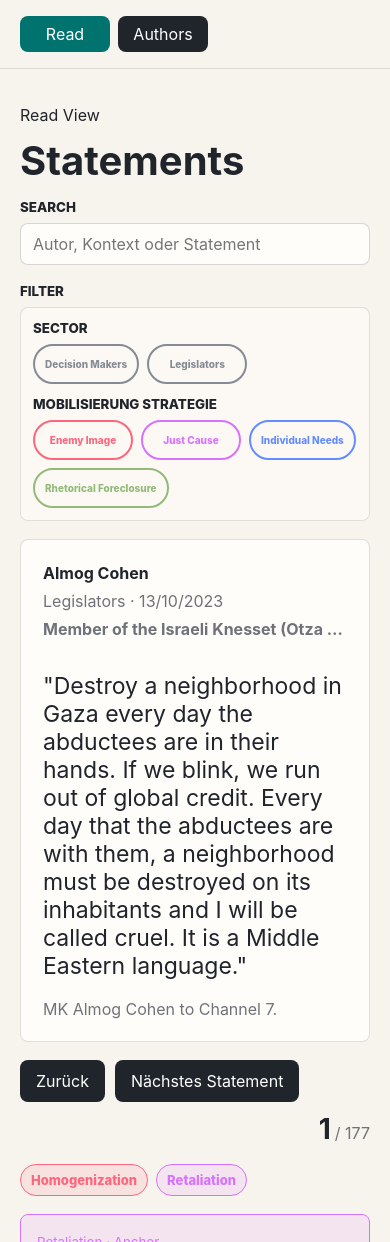
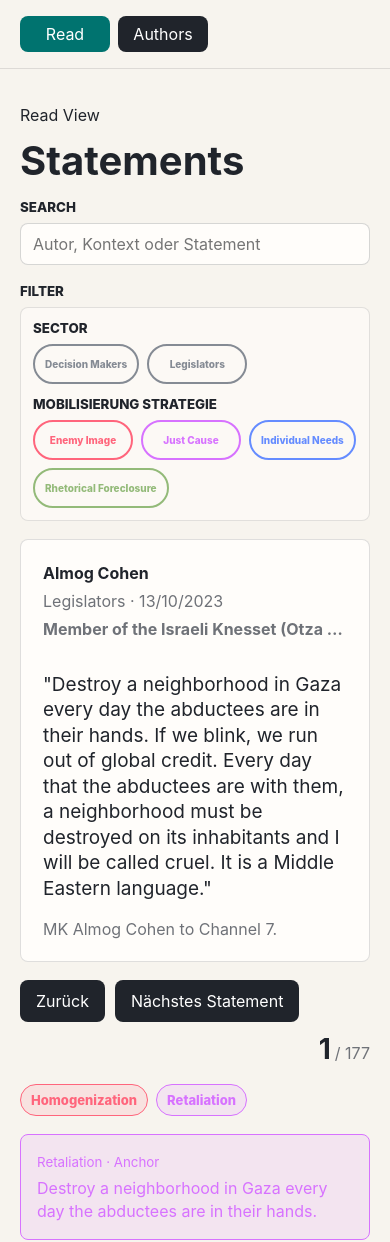
Before and after one commit to eligi9/intend, a Vue app: page / in a window 390 px wide. Shown: the top 1242 px of the page. Built offline with nearby package versions, Linux system fonts and the light colour scheme.

Commit message:
Extract read statement card

```diff
--- /dev/null
+++ b/src/components/read-statement-card/ReadStatementCard.css
@@ -0,0 +1,80 @@
+.read-statement-card {
+  display: flex;
+  flex-direction: column;
+  width: 100%;
+  min-height: 310px;
+  padding: 30px;
+  border: 1px solid rgba(32, 36, 43, 0.14);
+  border-radius: 8px;
+  color: #20242b;
+  background: #fffdfa;
+  text-align: left;
+  cursor: default;
+  touch-action: pan-y;
+  user-select: text;
+}
+
+.read-statement-card:hover {
+  color: #20242b;
+  background: #fffdfa;
+  border-color: rgba(0, 115, 111, 0.45);
+}
+
+.read-statement-card__heading {
+  display: grid;
+  grid-template-rows: 22px 22px 24px;
+  gap: 6px;
+  height: 86px;
+  overflow: hidden;
+}
+
+.read-statement-card__heading strong {
+  color: #20242b;
+  font-size: 16px;
+  line-height: 22px;
+}
+
+.read-statement-card__heading span {
+  display: block;
+  min-width: 0;
+  overflow: hidden;
+  line-height: 22px;
+  text-overflow: ellipsis;
+  white-space: nowrap;
+}
+
+.read-statement-card__meta,
+.read-statement-card__context,
+.read-statement-card__position {
+  color: #6f7278;
+}
+
+.read-statement-card__position {
+  font-weight: 700;
+  line-height: 24px;
+}
+
+.read-statement-card__quote {
+  max-width: 980px;
+  margin-top: 24px;
+  font-size: 22px;
+  line-height: 1.34;
+}
+
+.read-statement-card__quote-muted {
+  opacity: 0.5;
+}
+
+.read-statement-card__context {
+  margin-top: 18px;
+}
+
+@media (max-width: 780px) {
+  .read-statement-card {
+    padding: 22px;
+  }
+
+  .read-statement-card__quote {
+    font-size: 19px;
+  }
+}
--- /dev/null
+++ b/src/components/read-statement-card/ReadStatementCard.vue
@@ -0,0 +1,100 @@
+<script setup lang="ts">
+import { computed, ref } from 'vue'
+import type { IntentRecord } from '../../types/intentData'
+
+const props = defineProps<{
+  record: IntentRecord
+}>()
+
+const emit = defineEmits<{
+  previous: []
+  next: []
+}>()
+
+const swipeStart = ref<{ x: number; y: number } | null>(null)
+
+const statementSegments = computed(() => splitBracketedText(props.record.statement))
+
+function splitBracketedText(text: string) {
+  const segments: { text: string; muted: boolean }[] = []
+  const bracketPattern = /\[[^\]]*\]/g
+  let cursor = 0
+  let match: RegExpExecArray | null
+
+  while ((match = bracketPattern.exec(text))) {
+    if (match.index > cursor) {
+      segments.push({ text: text.slice(cursor, match.index), muted: false })
+    }
+
+    segments.push({ text: match[0], muted: true })
+    cursor = match.index + match[0].length
+  }
+
+  if (cursor < text.length) {
+    segments.push({ text: text.slice(cursor), muted: false })
+  }
+
+  return segments
+}
+
+function startStatementSwipe(event: TouchEvent) {
+  const touch = event.touches[0]
+  if (!touch) return
+
+  swipeStart.value = {
+    x: touch.clientX,
+    y: touch.clientY,
+  }
+}
+
+function finishStatementSwipe(event: TouchEvent) {
+  if (!swipeStart.value) return
+
+  const touch = event.changedTouches[0]
+  if (!touch) return
+
+  const deltaX = touch.clientX - swipeStart.value.x
+  const deltaY = touch.clientY - swipeStart.value.y
+  swipeStart.value = null
+
+  if (Math.abs(deltaX) < 56 || Math.abs(deltaY) > 72) return
+
+  if (deltaX < 0) {
+    emit('next')
+    return
+  }
+
+  emit('previous')
+}
+</script>
+
+<template>
+  <article
+    class="read-statement-card"
+    @touchstart.passive="startStatementSwipe"
+    @touchend.passive="finishStatementSwipe"
+  >
+    <span class="read-statement-card__heading">
+      <strong>{{ record.author }}</strong>
+      <span class="read-statement-card__meta">{{ record.sector }} · {{ record.date }}</span>
+
+      <span class="read-statement-card__position">{{ record.position }}</span>
+    </span>
+
+    <span class="read-statement-card__quote">
+      <span
+        v-for="(segment, index) in statementSegments"
+        :key="`${segment.text}-${index}`"
+        :class="{ 'read-statement-card__quote-muted': segment.muted }"
+      >
+        {{ segment.text }}
+      </span>
+    </span>
+
+    <span v-if="record.context" class="read-statement-card__context">{{ record.context }}</span>
+  </article>
+</template>
+
+<style scoped>
+@import './ReadStatementCard.css';
+</style>
--- a/src/views/read/ReadView.css
+++ b/src/views/read/ReadView.css
@@ -72,77 +72,6 @@
   display: flex;
   flex-wrap: wrap;
   gap: 8px;
-}
-
-.reader-surface {
-  display: flex;
-  flex-direction: column;
-  width: 100%;
-  min-height: 310px;
-  padding: 30px;
-  border: 1px solid rgba(32, 36, 43, 0.14);
-  border-radius: 8px;
-  color: #20242b;
-  background: #fffdfa;
-  text-align: left;
-  cursor: default;
-  touch-action: pan-y;
-  user-select: text;
-}
-
-.reader-surface:hover {
-  color: #20242b;
-  background: #fffdfa;
-  border-color: rgba(0, 115, 111, 0.45);
-}
-
-.reader-heading {
-  display: grid;
-  grid-template-rows: 22px 22px 24px;
-  gap: 6px;
-  height: 86px;
-  overflow: hidden;
-}
-
-.reader-heading strong {
-  color: #20242b;
-  font-size: 16px;
-  line-height: 22px;
-}
-
-.reader-heading span {
-  display: block;
-  min-width: 0;
-  overflow: hidden;
-  line-height: 22px;
-  text-overflow: ellipsis;
-  white-space: nowrap;
-}
-
-.reader-meta-line,
-.reader-context,
-.reader-position {
-  color: #6f7278;
-}
-
-.reader-position {
-  font-weight: 700;
-  line-height: 24px;
-}
-
-.reader-statement {
-  max-width: 980px;
-  margin-top: 24px;
-  font-size: 30px;
-  line-height: 1.22;
-}
-
-.reader-statement-muted {
-  opacity: 0.5;
-}
-
-.reader-context {
-  margin-top: 18px;
 }
 
 .read-actions {
@@ -272,11 +201,4 @@
     justify-content: flex-end;
   }
 
-  .reader-surface {
-    padding: 22px;
-  }
-
-  .reader-statement {
-    font-size: 23px;
-  }
 }
--- a/src/views/read/ReadView.vue
+++ b/src/views/read/ReadView.vue
@@ -1,7 +1,8 @@
 <script setup lang="ts">
-import { computed, ref } from 'vue'
+import { computed } from 'vue'
 import { storeToRefs } from 'pinia'
 import FilterButton from '../../components/filter-button/FilterButton.vue'
+import ReadStatementCard from '../../components/read-statement-card/ReadStatementCard.vue'
 import { intentLabelKeys, useStatementStore } from '../../stores/statementStore'
 import type { IntentLabelKey } from '../../types/intentData'
 import { intentTaxonomy } from '../../types/intentTaxonomy'
@@ -17,7 +18,6 @@ import { toggleArrayItem } from '../../utils/arrays'
 
 const store = useStatementStore()
 const { currentRecord, currentRecordPosition, filters, sectors } = storeToRefs(store)
-const swipeStart = ref<{ x: number; y: number } | null>(null)
 
 const activeLabels = computed(() => {
   if (!currentRecord.value) return []
@@ -32,34 +32,6 @@ const annotations = computed(() => {
   return collectIntentAnnotations(currentRecord.value, activeLabels.value)
 })
 
-const statementSegments = computed(() => {
-  if (!currentRecord.value) return []
-
-  return splitBracketedText(currentRecord.value.statement)
-})
-
-function splitBracketedText(text: string) {
-  const segments: { text: string; muted: boolean }[] = []
-  const bracketPattern = /\[[^\]]*\]/g
-  let cursor = 0
-  let match: RegExpExecArray | null
-
-  while ((match = bracketPattern.exec(text))) {
-    if (match.index > cursor) {
-      segments.push({ text: text.slice(cursor, match.index), muted: false })
-    }
-
-    segments.push({ text: match[0], muted: true })
-    cursor = match.index + match[0].length
-  }
-
-  if (cursor < text.length) {
-    segments.push({ text: text.slice(cursor), muted: false })
-  }
-
-  return segments
-}
-
 function toggleSector(sector: string) {
   store.setSectors(filters.value.sectors.includes(sector) ? [] : [sector])
 }
@@ -68,35 +40,6 @@ function toggleOverLabel(label: IntentLabelKey) {
   store.setLabelsAll(toggleArrayItem(filters.value.labelsAll, label))
 }
 
-function startStatementSwipe(event: TouchEvent) {
-  const touch = event.touches[0]
-  if (!touch) return
-
-  swipeStart.value = {
-    x: touch.clientX,
-    y: touch.clientY,
-  }
-}
-
-function finishStatementSwipe(event: TouchEvent) {
-  if (!swipeStart.value) return
-
-  const touch = event.changedTouches[0]
-  if (!touch) return
-
-  const deltaX = touch.clientX - swipeStart.value.x
-  const deltaY = touch.clientY - swipeStart.value.y
-  swipeStart.value = null
-
-  if (Math.abs(deltaX) < 56 || Math.abs(deltaY) > 72) return
-
-  if (deltaX < 0) {
-    store.nextRecord()
-    return
-  }
-
-  store.previousRecord()
-}
 </script>
 
 <template>
@@ -154,31 +97,12 @@ function finishStatementSwipe(event: TouchEvent) {
       </div>
     </section>
 
-    <article
+    <ReadStatementCard
       v-if="currentRecord"
-      class="reader-surface"
-      @touchstart.passive="startStatementSwipe"
-      @touchend.passive="finishStatementSwipe"
-    >
-      <span class="reader-heading">
-        <strong>{{ currentRecord.author }}</strong>
-        <span class="reader-meta-line">{{ currentRecord.sector }} · {{ currentRecord.date }}</span>
-
-        <span class="reader-position">{{ currentRecord.position }}</span>
-      </span>
-
-      <span class="reader-statement">
-        <span
-          v-for="(segment, index) in statementSegments"
-          :key="`${segment.text}-${index}`"
-          :class="{ 'reader-statement-muted': segment.muted }"
-        >
-          {{ segment.text }}
-        </span>
-      </span>
-
-      <span v-if="currentRecord.context" class="reader-context">{{ currentRecord.context }}</span>
-    </article>
+      :record="currentRecord"
+      @previous="store.previousRecord"
+      @next="store.nextRecord"
+    />
 
     <div v-else class="empty-state">
       <strong>Keine Statements gefunden</strong>
```
